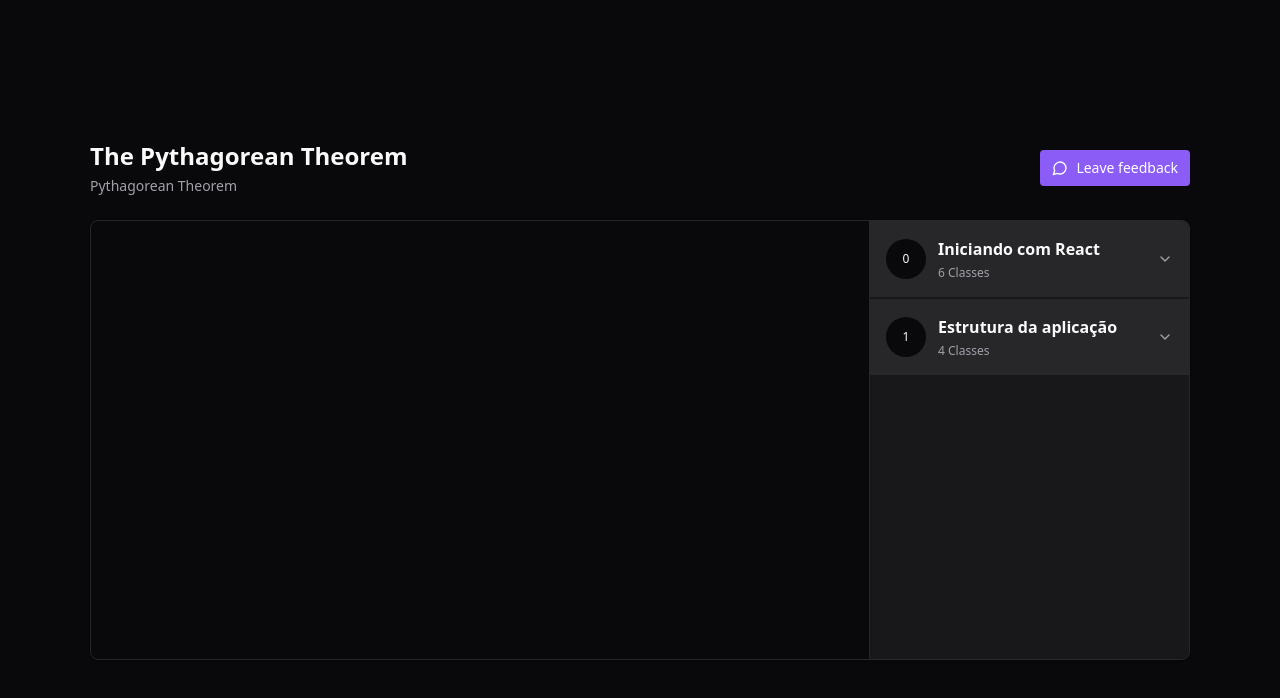
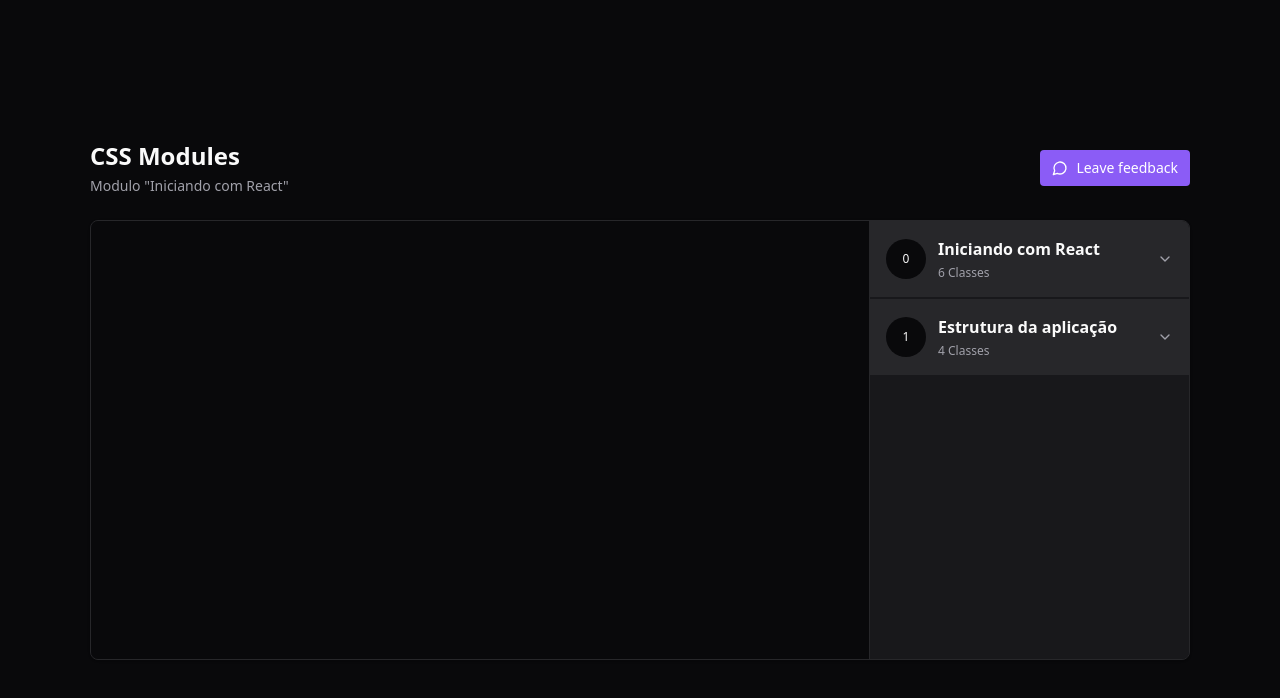
Before and after one commit to Prattiz/Skill-Stream, a React (Vite) app: page / in a window 1280 px wide. Shown: the top 698 px of the page. Built offline with nearby package versions, Linux system fonts and the light colour scheme.

Commit message:
PASSING LESSONS AND MODULES

```diff
--- a/src/components/Header/index.tsx
+++ b/src/components/Header/index.tsx
@@ -1,8 +1,22 @@
+import { useAppSelector } from "../../store"
+
 export function Header(){
+
+    const { currentLesson, currentModule } = useAppSelector(state => {
+        const { currentModuleIndex, currentLessonIndex } = state.player;
+
+        const currentModule = state.player.course.modules[currentModuleIndex];
+
+        const currentLesson = currentModule.lessons[currentLessonIndex];
+
+
+        return {currentModule, currentLesson}
+      });
+
     return(
         <div className="flex flex-col gap-1">
-            <h1 className="text-2xl font-bold">The Pythagorean Theorem</h1>
-            <span className="text-sm text-zinc-400">Pythagorean Theorem</span>
+            <h1 className="text-2xl font-bold">{currentLesson.title}</h1>
+            <span className="text-sm text-zinc-400">Modulo "{currentModule.title}"</span>
         </div>
     )
 }
--- a/src/components/Lesson/index.tsx
+++ b/src/components/Lesson/index.tsx
@@ -4,14 +4,27 @@ interface LessonProps{
 
     title: string,
     minutes: string,
-    onPlay: () => void
+    onPlay: () => void,
+    selectedLesson?: boolean
 }
 
-export function Lesson({ title, minutes, onPlay }: LessonProps){
+export function Lesson({ title, minutes, onPlay, selectedLesson = false }: LessonProps){
     return(
-        <button onClick={onPlay} className="flex items-center gap-3 text-sm text-zinc-400">
-            <Video className="w-4 h-4 text-zinc-500" />
-            <span>{title}</span>
+        <button
+            onClick={onPlay}
+            data-active={selectedLesson}
+            disabled={selectedLesson}
+            className="flex items-center gap-3 text-sm text-zinc-400
+             data-[active=true]:text-white data-[active=true]:font-bold
+             enabled:hover:text-zinc-100"
+        >
+            <Video
+                data-active={selectedLesson}
+                className="w-4 h-4  text-zinc-500
+                data-[active=true]:text-white"
+            />
+
+            <span>{ title }</span>
             <span className="ml-auto font-mono text-xs text-zinc-500">{ minutes }</span>
         </button>
     )
--- a/src/components/Module/index.tsx
+++ b/src/components/Module/index.tsx
@@ -17,7 +17,13 @@ interface ModulesProps{
 export function Module({ title, moduleIndex, amountOfClasses}: ModulesProps){
 
     const lessons = useAppSelector(state => state.player.course.modules[moduleIndex].lessons);
-    const dispatch = useDispatch()
+    const dispatch = useDispatch();
+
+    const { currentModuleIndex, currentLessonIndex } = useAppSelector(state => {
+        const { currentModuleIndex, currentLessonIndex } = state.player;
+
+        return { currentModuleIndex, currentLessonIndex }
+    });
 
     return(
         <Collapsible.Root className="group">
@@ -44,13 +50,21 @@ export function Module({ title, moduleIndex, amountOfClasses}: ModulesProps){
             <Collapsible.Content>
                 <nav className="relative flex flex-col gap-4 p-6">
                     {
-                        lessons.map((lesson, lessonIndex) => (
-                            <Lesson
-                                onPlay={() => dispatch(play([moduleIndex, lessonIndex]))}
-                                title={lesson.title}
-                                minutes={lesson.duration}
-                            />
-                        ))
+                        lessons.map((lesson, lessonIndex) => {
+                            const isCurrent =
+                                currentModuleIndex === moduleIndex
+                                &&
+                                currentLessonIndex === lessonIndex;
+
+                            return(
+                                <Lesson
+                                    onPlay={() => dispatch(play([moduleIndex, lessonIndex]))}
+                                    title={lesson.title}
+                                    minutes={lesson.duration}
+                                    selectedLesson={isCurrent}
+                                />
+                            )
+                        })
                     }
                 </nav>
             </Collapsible.Content>
--- a/src/components/Player/index.tsx
+++ b/src/components/Player/index.tsx
@@ -1,17 +1,24 @@
 import ReactPlayer from 'react-player';
 import { useAppSelector } from '../../store';
+import { useDispatch } from 'react-redux';
+import { next } from '../../store/slices/player';
 
 export function Player(){
 
   const lesson = useAppSelector(state => {
-    const { currentModuleIndex, currentLessonIndex } = state.player
+    const { currentModuleIndex, currentLessonIndex } = state.player;
 
     const currentLesson =
       state.player.course.modules[currentModuleIndex].lessons[currentLessonIndex]
 
     return currentLesson
-  })
+  });
 
+  const dispatch = useDispatch();
+
+  function handlePlayNext(){
+    dispatch(next())
+  }
     return(
         <div className="flex-1">
           <div className='w-full bg-zinc-950 aspect-video'>
@@ -21,6 +28,7 @@ export function Player(){
               height="100%"
               controls
               url={`https://www.youtube.com/watch?v=${lesson.id}`}
+              onEnded={handlePlayNext}
             />
 
           </div>
--- a/src/store/slices/player.ts
+++ b/src/store/slices/player.ts
@@ -37,12 +37,34 @@ const playerSlice = createSlice({
     currentLessonIndex: 0,
   },
   reducers: {
+
     play: (state, action) => {
       state.currentModuleIndex = action.payload[0]
       state.currentLessonIndex = action.payload[1]
+    },
+
+    next: (state) => {
+      const nextLessonIndex = state.currentLessonIndex + 1 ;
+      const nextLesson = state.course.modules[state.currentModuleIndex].lessons[nextLessonIndex];
+
+      if ( nextLesson ) {
+
+        state.currentLessonIndex = nextLessonIndex
+
+      } else{
+
+        const nextModuleIndex = state.currentModuleIndex + 1;
+        const nextModule = state.course.modules[nextModuleIndex];
+
+        if (nextModule) {
+          state.currentModuleIndex = nextModuleIndex;
+          state.currentLessonIndex = 0;
+        }
+
+      }
     }
   }
 })
 
 export const player = playerSlice.reducer;
-export const { play } = playerSlice.actions;
+export const { play, next } = playerSlice.actions;
```
